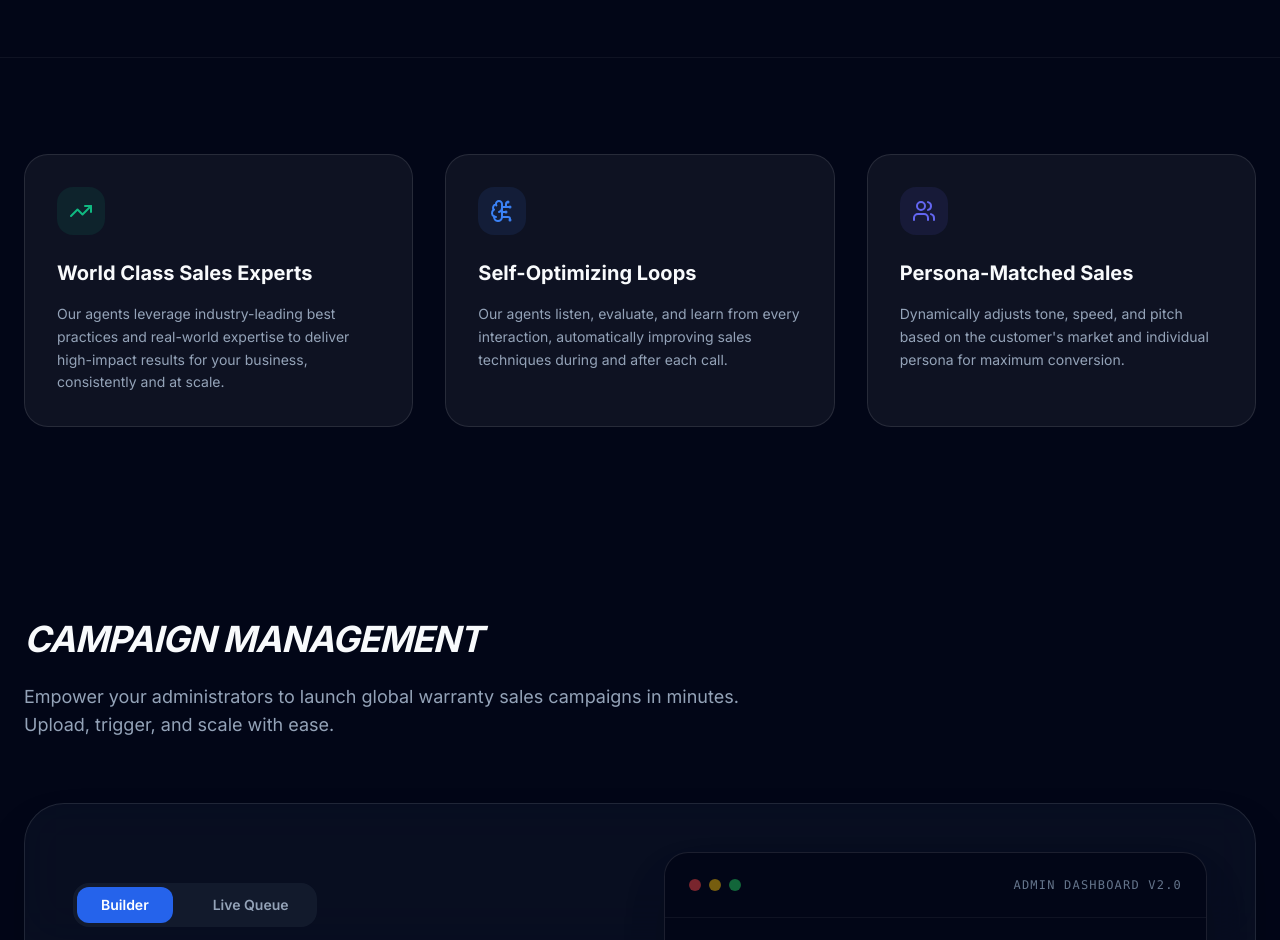
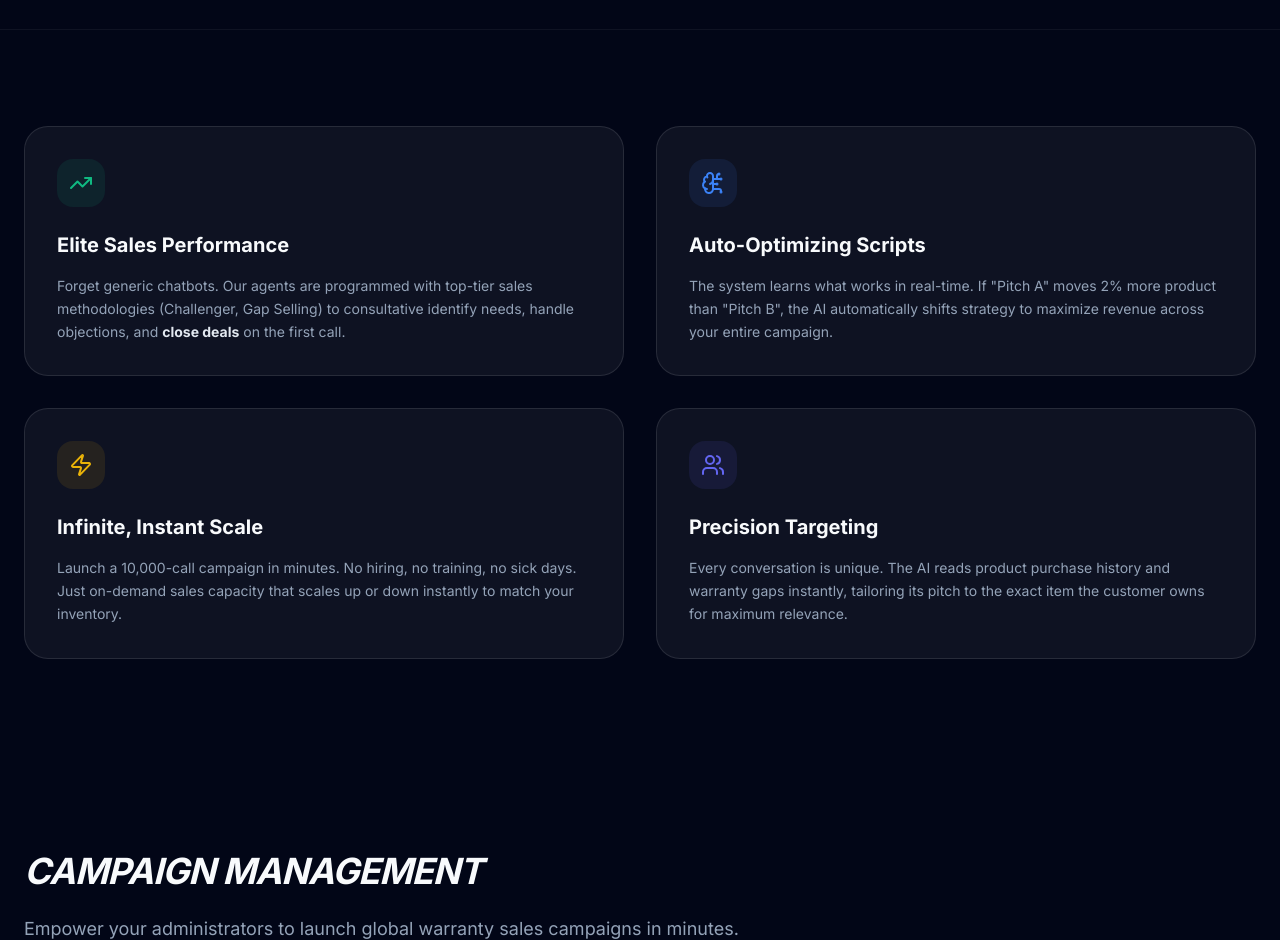
Before and after one commit to rbraudy/copromote.ai, a React (Vite) app: page /design-v2 in a window 1280 px wide. Shown: the part 600-1540 px from the top of the page. Built offline with nearby package versions, Linux system fonts and the light colour scheme; no server answers.

Commit message:
Update Value Prop Grid copy and layout

```diff
--- a/src/pages/NewDesign.tsx
+++ b/src/pages/NewDesign.tsx
@@ -63,10 +63,10 @@ const NewDesign = () => {
                         WORLD'S MOST ADVANCED AI WARRANTY SALES AGENTS
                     </div>
                     <h1 className="text-5xl md:text-7xl font-bold tracking-tight mb-8 bg-gradient-to-b from-white to-slate-400 bg-clip-text text-transparent leading-[1.1]">
-                        Sell More Warranties <br />With AI That Closes.
+                        Sell More Extended Protection Plans <br />With AI That Closes.
                     </h1>
                     <p className="text-lg md:text-xl text-slate-400 max-w-2xl mx-auto mb-10 leading-relaxed">
-                        Revolutionize your device and equipment warranty sales with autonomous AI agents that deliver the highest close rates in the market.
+                        Maximize your device and equipment warranty sales with expert AI agents that deliver the highest close rates in the market.
                     </p>
                     <div className="flex flex-col sm:flex-row items-center justify-center gap-4">
                         <button
@@ -100,32 +100,41 @@ const NewDesign = () => {
             {/* Value Prop Grid */}
             <section id="features" className="py-24 border-t border-white/5 bg-slate-950">
                 <div className="max-w-7xl mx-auto px-6">
-                    <div className="grid md:grid-cols-3 gap-8">
+                    <div className="grid md:grid-cols-2 gap-8">
                         <div className="p-8 rounded-3xl bg-white/5 border border-white/10 hover:border-blue-500/30 transition-all group">
                             <div className="w-12 h-12 bg-emerald-500/10 rounded-2xl flex items-center justify-center mb-6 group-hover:scale-110 transition-transform">
                                 <TrendingUp className="text-emerald-500 w-6 h-6" />
                             </div>
-                            <h3 className="text-xl font-bold mb-4">World Class Sales Experts</h3>
+                            <h3 className="text-xl font-bold mb-4">Elite Sales Performance</h3>
                             <p className="text-slate-400 text-sm leading-relaxed">
-                                Our agents leverage industry-leading best practices and real-world expertise to deliver high-impact results for your business, consistently and at scale.
+                                Forget generic chatbots. Our agents are programmed with top-tier sales methodologies (Challenger, Gap Selling) to consultative identify needs, handle objections, and <strong className="text-slate-200">close deals</strong> on the first call.
                             </p>
                         </div>
                         <div className="p-8 rounded-3xl bg-white/5 border border-white/10 hover:border-blue-500/30 transition-all group">
                             <div className="w-12 h-12 bg-blue-500/10 rounded-2xl flex items-center justify-center mb-6 group-hover:scale-110 transition-transform">
                                 <BrainCircuit className="text-blue-500 w-6 h-6" />
                             </div>
-                            <h3 className="text-xl font-bold mb-4">Self-Optimizing Loops</h3>
+                            <h3 className="text-xl font-bold mb-4">Auto-Optimizing Scripts</h3>
                             <p className="text-slate-400 text-sm leading-relaxed">
-                                Our agents listen, evaluate, and learn from every interaction, automatically improving sales techniques during and after each call.
+                                The system learns what works in real-time. If "Pitch A" moves 2% more product than "Pitch B", the AI automatically shifts strategy to maximize revenue across your entire campaign.
+                            </p>
+                        </div>
+                        <div className="p-8 rounded-3xl bg-white/5 border border-white/10 hover:border-blue-500/30 transition-all group">
+                            <div className="w-12 h-12 bg-yellow-500/10 rounded-2xl flex items-center justify-center mb-6 group-hover:scale-110 transition-transform">
+                                <Zap className="text-yellow-500 w-6 h-6" />
+                            </div>
+                            <h3 className="text-xl font-bold mb-4">Infinite, Instant Scale</h3>
+                            <p className="text-slate-400 text-sm leading-relaxed">
+                                Launch a 10,000-call campaign in minutes. No hiring, no training, no sick days. Just on-demand sales capacity that scales up or down instantly to match your inventory.
                             </p>
                         </div>
                         <div className="p-8 rounded-3xl bg-white/5 border border-white/10 hover:border-blue-500/30 transition-all group">
                             <div className="w-12 h-12 bg-indigo-500/10 rounded-2xl flex items-center justify-center mb-6 group-hover:scale-110 transition-transform">
                                 <Users className="text-indigo-500 w-6 h-6" />
                             </div>
-                            <h3 className="text-xl font-bold mb-4">Persona-Matched Sales</h3>
+                            <h3 className="text-xl font-bold mb-4">Precision Targeting</h3>
                             <p className="text-slate-400 text-sm leading-relaxed">
-                                Dynamically adjusts tone, speed, and pitch based on the customer's market and individual persona for maximum conversion.
+                                Every conversation is unique. The AI reads product purchase history and warranty gaps instantly, tailoring its pitch to the exact item the customer owns for maximum relevance.
                             </p>
                         </div>
                     </div>
```
